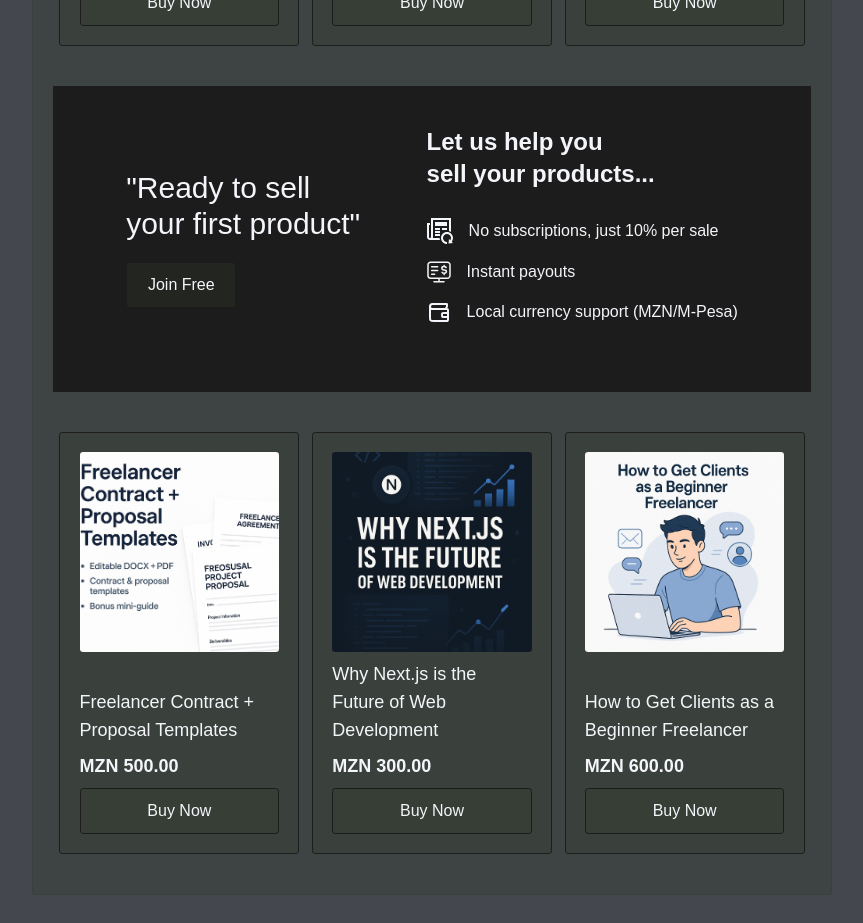
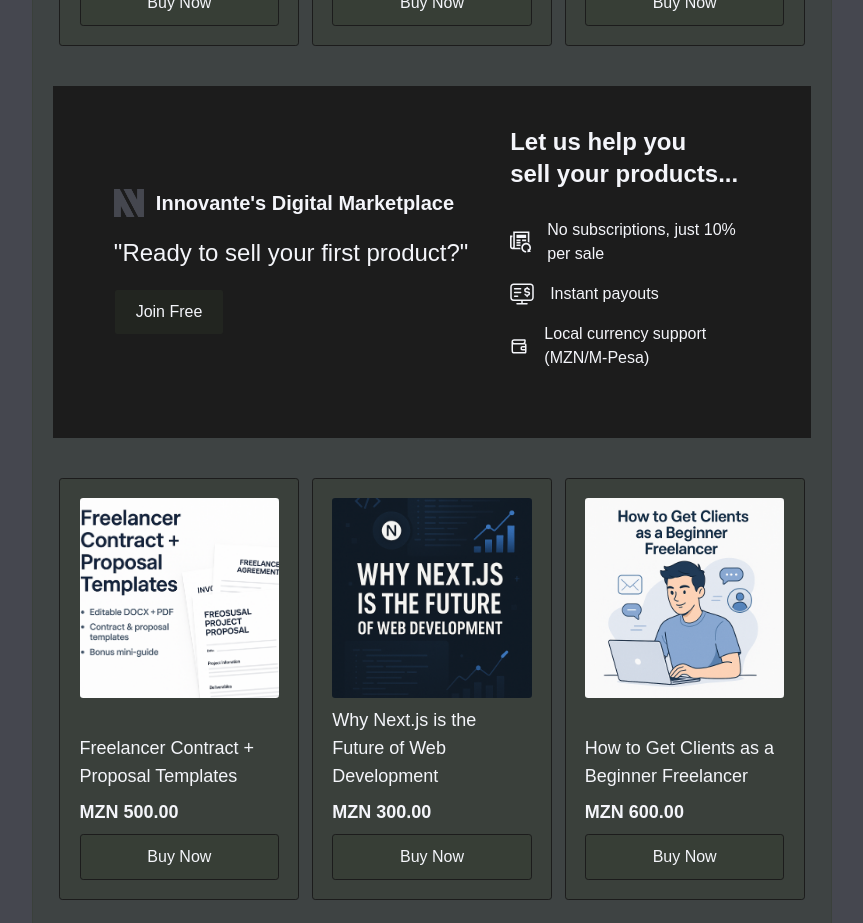
Before and after one commit to ArcidesFerrao/digital-marketplace, a Next.js app: page / in a window 1280 px wide. Shown: the part 1380-2303 px from the top of the page, without its empty margins (208-1071 px from the left). Built offline with nearby package versions, Linux system fonts and the light colour scheme; a web font is replaced by a local one.

Commit message:
redesign hero products midsection

```diff
--- a/src/app/components/Description.tsx
+++ b/src/app/components/Description.tsx
@@ -1,3 +1,4 @@
+import Image from "next/image";
 import React from "react";
 
 export const Description = () => {
@@ -22,10 +23,20 @@ export const Description = () => {
         </ul>
       </div>
       <div className="call-action flex flex-col  gap-5">
-        <div>
-          <h3 className="text-3xl">&quot;Ready to sell </h3>
-          <h3 className="text-3xl">your first product&quot;</h3>
+        <div className="flex gap-3">
+          <Image
+            alt="Innovante's MarketPlace"
+            src="/assets/logo-accent.png"
+            width={30}
+            height={5}
+          />
+          <h2 className="text-xl font-bold">
+            Innovante&apos;s Digital Marketplace
+          </h2>
         </div>
+        <h3 className="text-2xl font-light">
+          &quot;Ready to sell your first product?&quot;
+        </h3>
         <button className="w-fit">Join Free</button>
       </div>
     </section>
--- a/src/app/globals.css
+++ b/src/app/globals.css
@@ -179,3 +179,7 @@ button:hover,
 .login-section button {
   color: var(--text);
 }
+
+.reason {
+  max-width: 240px;
+}
```
Also changed, not shown: public/favicon-black.png (added), public/favicon.png.
